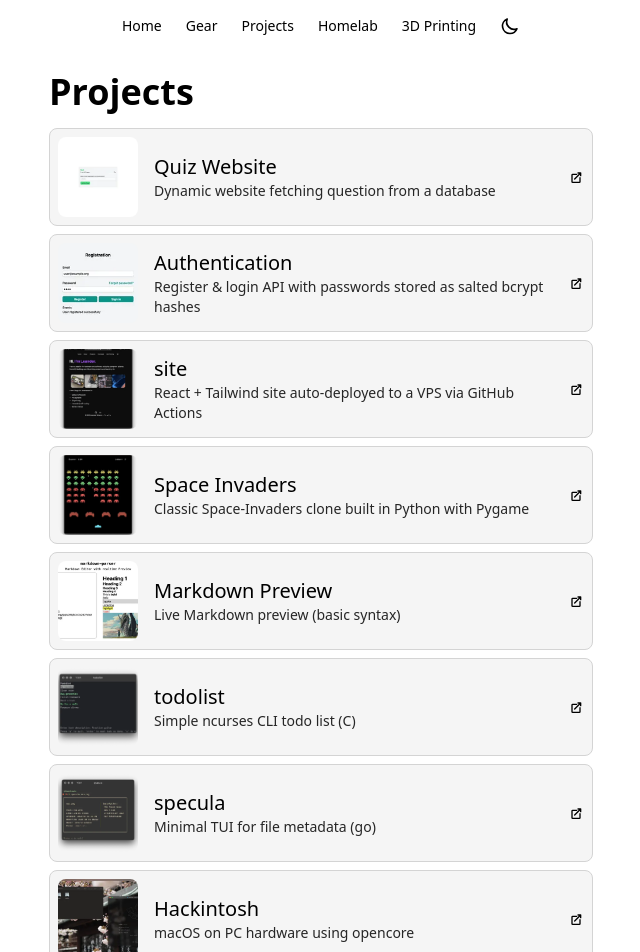
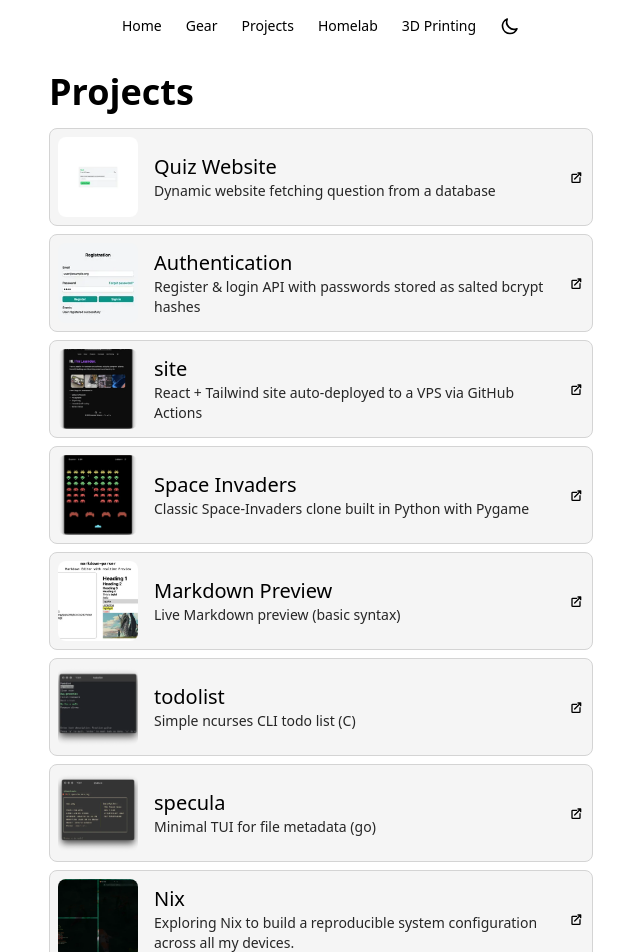
Before and after one commit to schererleander/site, a React (Vite) app: page /projects in a window 1280 px wide. Shown: the top 952 px of the page, without its empty margins (319-959 px from the left). Built offline with nearby package versions, Linux system fonts and the light colour scheme.

Commit message:
new projects

```diff
--- a/src/data/projects.ts
+++ b/src/data/projects.ts
@@ -8,6 +8,7 @@ import todoListImg from "../assets/todolist.webp";
 import speculaImg from "../assets/specula.webp";
 import gitHubImg from "../assets/github.webp";
 import siteImg from "../assets/site.webp";
+import nixImg from "../assets/nix.webp";
 
 export interface Project {
   name: string;
@@ -60,6 +61,12 @@ export const projects: Project[] = [
     image: speculaImg,
   },
   {
+    name: "Nix",
+    description: "Exploring Nix to build a reproducible system configuration across all my devices.",
+    url: "https://github.com/schererleander/nix",
+    image: nixImg,
+  },
+  {
     name: "Hackintosh",
     description: "macOS on PC hardware using opencore",
     url: "https://github.com/schererleander/opencore-config",
```
Also changed, not shown: src/assets/nix.webp (added).
